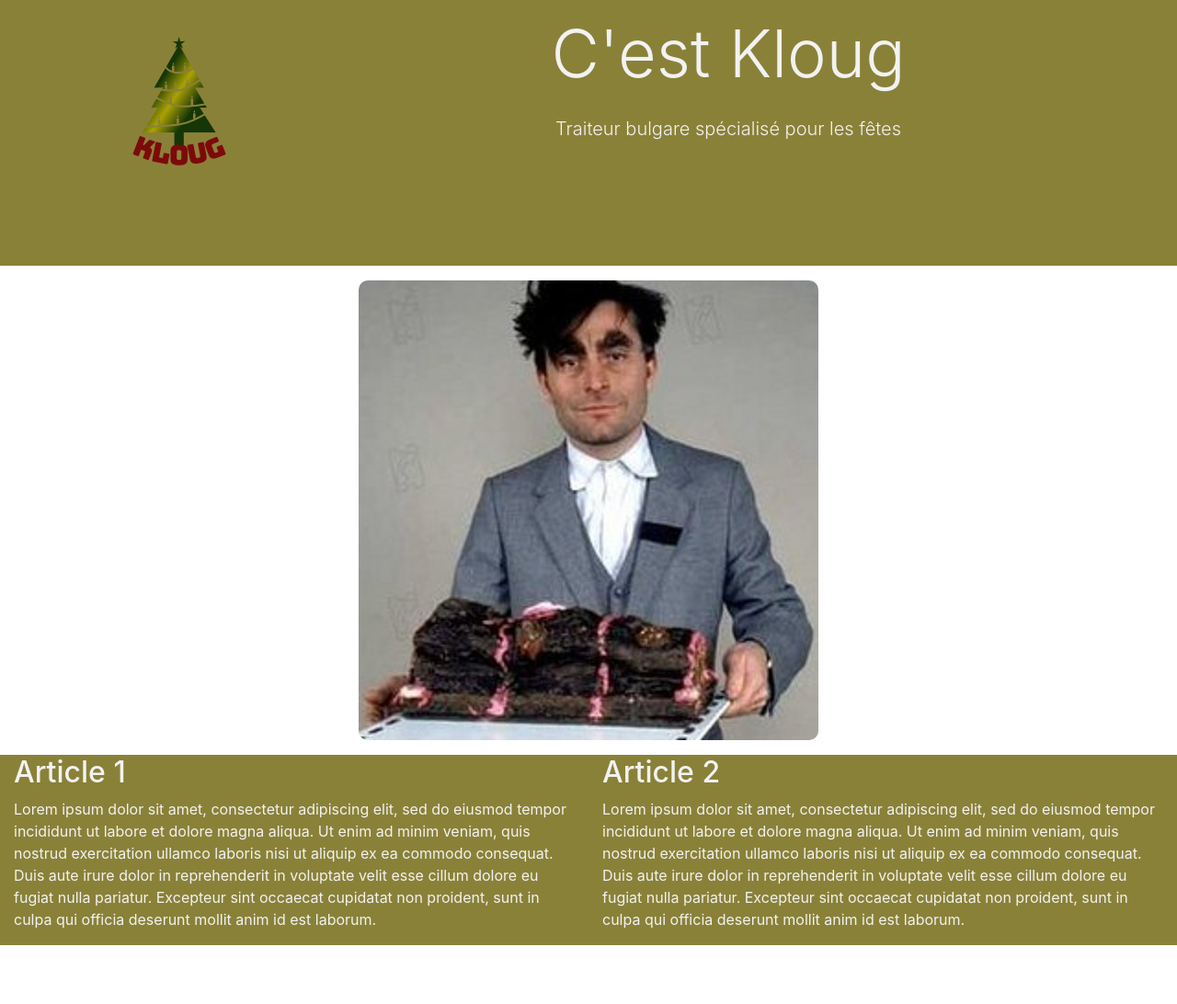
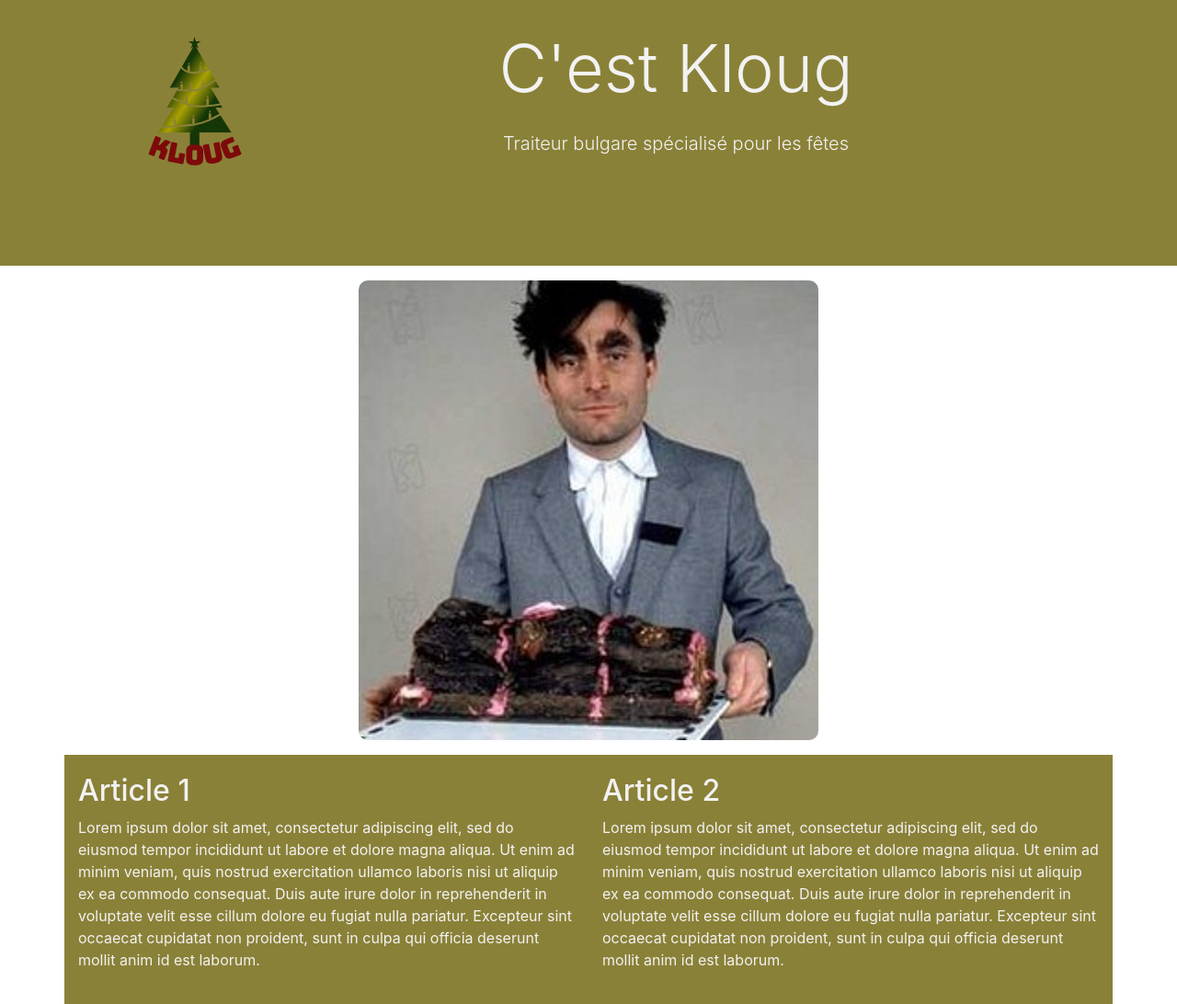
Before and after one commit to Dorgenark/restaurant-css-framework, a plain HTML site: page index.html in a window 1280 px wide. Shown: the part 140-1232 px from the top of the page at 92% size. Before the commit the page ends 1168 px from the top, so only its background shows below. Drawn offline with Linux system fonts and the light colour scheme; files whose address does not match are found by name.

Commit message:
prototype de 1e page

```diff
--- a/assets/scss/style.scss
+++ b/assets/scss/style.scss
@@ -25,6 +25,7 @@ body {
 
 .textkloug {
   background-color: #8A8138;
+  padding: 20px;
 }
 
 .jumbotron {
--- a/index.html
+++ b/index.html
@@ -20,25 +20,25 @@
 	</div>
 
 	<div class="jumbotron">
-		<div class="container-fluid py-5">
+		<div class="container py-5">
       <div class="row">
-        <div class="col-md-3">
-          <img class="img-fluid imglogo" src="/home/user/Bureau/restaurant-css-framework/assets/img/klouglogo.png">
+        <div class="col-md-2 align-self-center">
+          <img class="imglogo" src="/home/user/Bureau/restaurant-css-framework/assets/img/klouglogo.png">
 				</div>
-        <div class="col-md-9 textwhite align-self-center">
+        <div class="col-md-10 textwhite align-self-center">
           <h1 class="display-3 mb-4">C'est Kloug</h1>
-          <p class="lead mb-5">Traiteur bulgare spécialisé pour les fêtes<br> </p>
+          <p class="lead mb-6">Traiteur bulgare spécialisé pour les fêtes<br> </p>
         </div>
       </div>
     </div>
 	</div>
 
-	<div class="container-fluid">
+	<div class="container">
 		<div class="imgkloug">
 			<img class="img-fluid imgkloug2" src="/home/user/Bureau/restaurant-css-framework/assets/img/kloug.jpg" />
 		</div>
 	</div>
-	<div class="container-fluid textkloug">
+	<div class="container textkloug">
     <div class="row">
       <div class="col-md-12 textwhite">
         <div class="row">
```
Also changed, not shown: assets/css/style.css, 1 other file.
